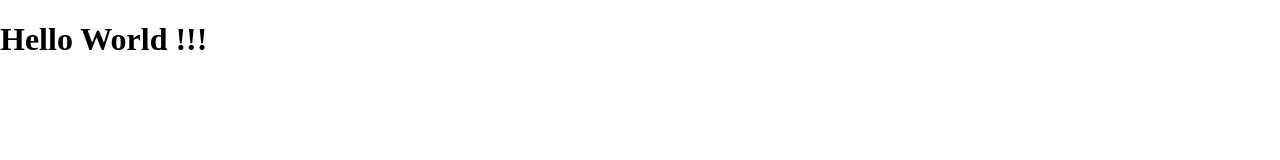
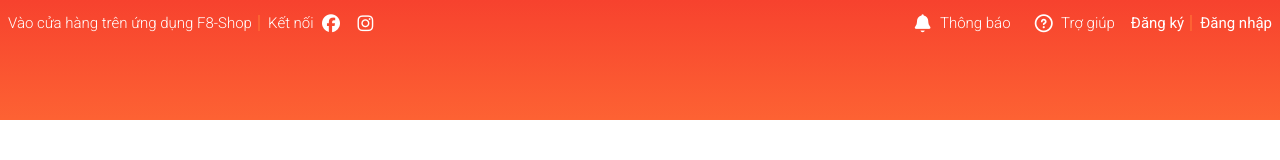
Before and after one commit to ntd121996/F8_Shopee, a plain HTML site: page index.html in a window 1280 px wide. Drawn offline with nearby package versions, Linux system fonts and the light colour scheme.

Commit message:
css header part 1

```diff
--- a/assets/css/base.css
+++ b/assets/css/base.css
@@ -0,0 +1,27 @@
+
+:root {
+    --white-color : #fff;
+    --black-color : #000;
+    --text-color : #333;
+}
+* {
+    box-sizing: inherit;
+}
+html {
+    font-size: 62.5%;
+    line-height: 1.6rem;
+    font-family: 'Roboto', sans-serif;
+    box-sizing: border-box;
+}
+.grid {
+    width: 1300px;
+    max-width: 100%;
+    margin: 0 auto;
+}
+.grid__full_width {
+    width: 100%;
+}
+.grid__row {
+    display: flex;
+    flex-wrap: wrap;
+}
--- a/assets/css/main.css
+++ b/assets/css/main.css
@@ -0,0 +1,75 @@
+.disable-hover{
+    opacity: 1 !important;
+    cursor: auto !important;
+}
+
+.header {
+    background-image: linear-gradient(#f7422e,#fd6233);
+    height: 120px;
+}
+
+.header__navbar {
+    display: flex;
+    justify-content: space-between;
+}
+
+.header__navbar-list {
+    list-style: none;
+    padding-left: 0px;
+}
+
+.header__navbar-item {
+    position: relative;
+    margin: 0px 8px;
+    margin-top: 4px;
+}
+
+.header__navbar-item,
+.header__navbar-link {
+    display: inline-block;
+    font-size: 1.5rem;
+    font-weight: 300;
+    color: var(--white-color);
+    text-decoration: none;
+}
+
+.header__navbar-list,
+.header__navbar-item,
+.header__navbar-link,
+.header__navbar-icon-link {
+    display: inline-flex;
+    align-items: center;
+}
+
+
+
+.header__navbar-item:hover,
+.header__navbar-icon-link:hover,
+.header__navbar-link:hover {
+    cursor: pointer;
+    opacity: 0.6;
+}
+
+.header__navbar-item--strong {
+    font-weight: 400;
+}
+.header__navbar-item-separate::after {
+    content: "";
+    display: block;
+    position: absolute;
+    height: 14px;
+    border: 1px solid #fd6233;
+    right: -8px;
+    top: 50%;
+    transform: translateY(-50%);
+
+}
+.header__navbar-icon-link {
+    color: var(--white-color);
+    text-decoration: none;
+}
+
+.header__navbar-icon{
+    font-size: 1.8rem;
+    margin: 0px 6px;
+}
--- a/index.html
+++ b/index.html
@@ -8,10 +8,57 @@
     <link rel="stylesheet" href="https://cdnjs.cloudflare.com/ajax/libs/normalize/8.0.1/normalize.min.css">
     <link rel="stylesheet" href="./assets/css/main.css">
     <link rel="stylesheet" href="./assets/css/base.css">
+    <link href="https://fonts.googleapis.com/css2?family=Roboto:wght@300;400;500;700&display=swap" rel="stylesheet">
+    <link rel="stylesheet" href="./assets/fonts/fontawesome-free-5.15.4-web/css/all.min.css">
 
 </head>
 <body>
-    <h1> Hello World !!!</h1>
+    <div class="app">
+        <header class="header">
+            <div class="grid">
+                <nav class="header__navbar">
+                    <ul class="header__navbar-list">
+                        <li class="header__navbar-item header__navbar-item-separate">Vào cửa hàng trên ứng dụng F8-Shop</li>
+                        <li class="header__navbar-item disable-hover">
+                            Kết nối
+                            <a href="" class="header__navbar-icon-link">
+                                <i class="header__navbar-icon fab fa-facebook"></i>
+                            </a>
+
+                            <a href="" class="header__navbar-icon-link">
+                                <i class="header__navbar-icon fab fa-instagram"></i>
+                            </a>
+                        </li>
+                    </ul>
+                    <ul class="header__navbar-list">
+                        <li class="header__navbar-item">
+                            <a href="" class="header__navbar-link">
+                                <i class="header__navbar-icon fas fa-bell"></i>
+                                Thông báo
+                            </a>
+                        </li>
+                        <li class="header__navbar-item">
+                            <a href="" class="header__navbar-link">
+                                <i class="header__navbar-icon far fa-question-circle"></i>
+                                Trợ giúp
+                            </a>
+                        </li>
+                        <li class="header__navbar-item"><a href="" class="header__navbar-link header__navbar-item--strong header__navbar-item-separate ">Đăng ký</a></li>
+                        <li class="header__navbar-item"><a href="" class="header__navbar-link header__navbar-item--strong">Đăng nhập</a></li>
+                    </ul>
+                </nav>
+            </div>
+
+        </header>
+        <div class="container">
+
+        </div>
+
+
+        <footer class="footer">
+
+        </footer>
+    </div>
 
 </body>
 </html>
```
